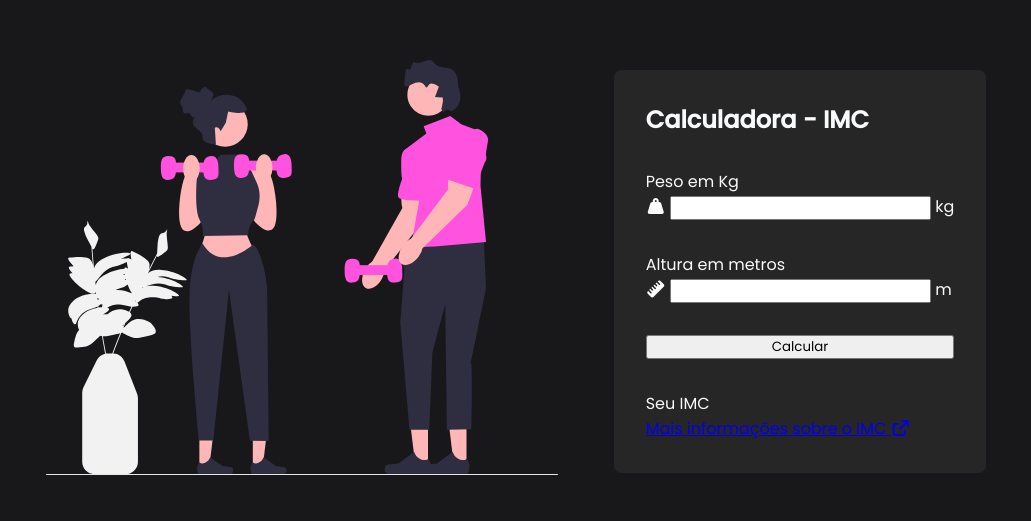
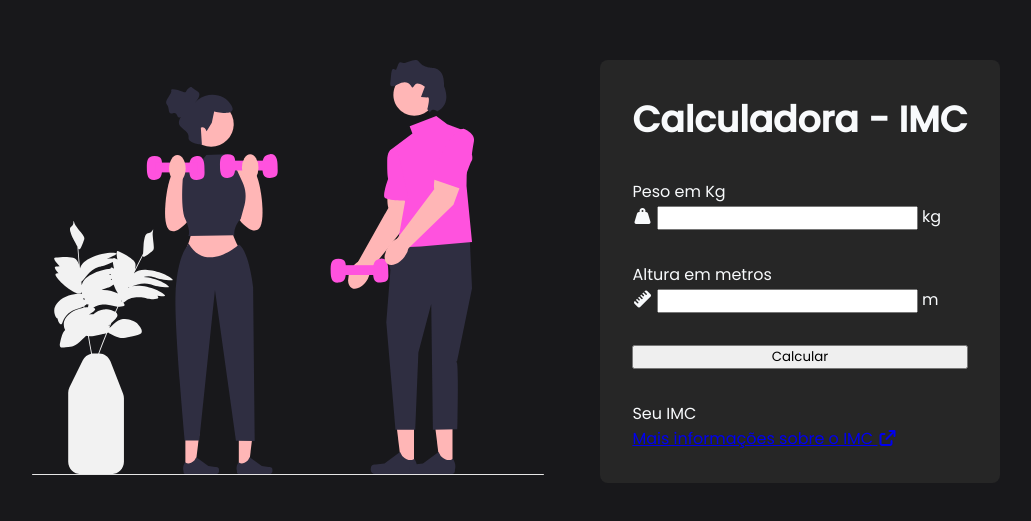
Before and after one commit to MarAlmeida-tenorio/CALCULADORA-IMC, a plain HTML site: page index.html in a window 1280 px wide. Shown: the part 129-650 px from the top of the page, without its empty margins (124-1155 px from the left). Drawn offline with Linux system fonts and the light colour scheme.

Commit message:
definindo tamanho da font no title

```diff
--- a/assets/css/style.css
+++ b/assets/css/style.css
@@ -39,3 +39,6 @@ body {
     flex-direction: column;
     gap: 2rem;
 }
+#title {
+    font-size: 2.25rem;
+}
```
